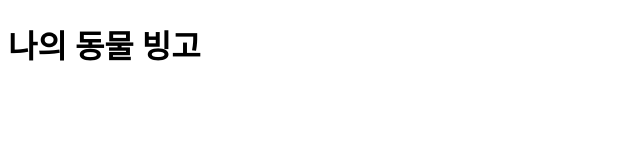
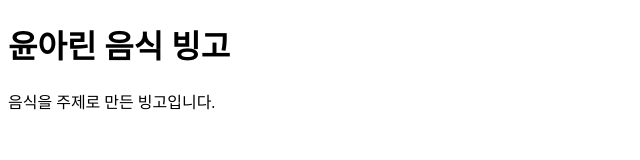
Before and after one commit to 23arin/2023-1-OC-Web-Study, a plain HTML site: page Week4/bingo.html in a window 1280 px wide. Shown: the whole page, without its empty margins (0-640 px from the left). Drawn offline with Linux system fonts and the light colour scheme.

Commit message:
Docs : Create a sentence

```diff
--- a/Week4/bingo.html
+++ b/Week4/bingo.html
@@ -4,5 +4,6 @@
     <title> My Bingo : food </title>
 </head>
 <body>
-    <h1> 나의 동물 빙고 </h1>
+    <h1> 윤아린 음식 빙고 </h1>
+    음식을 주제로 만든 빙고입니다.
 </body>
```
